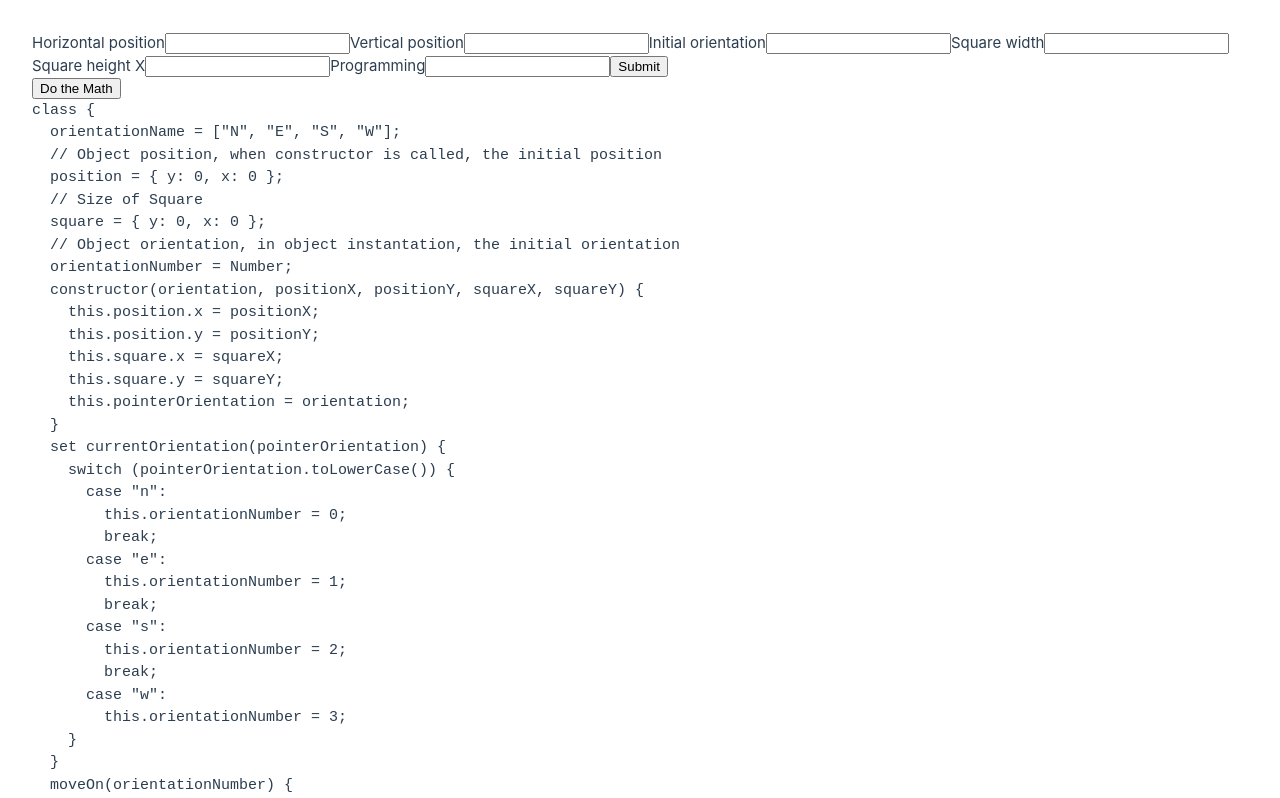
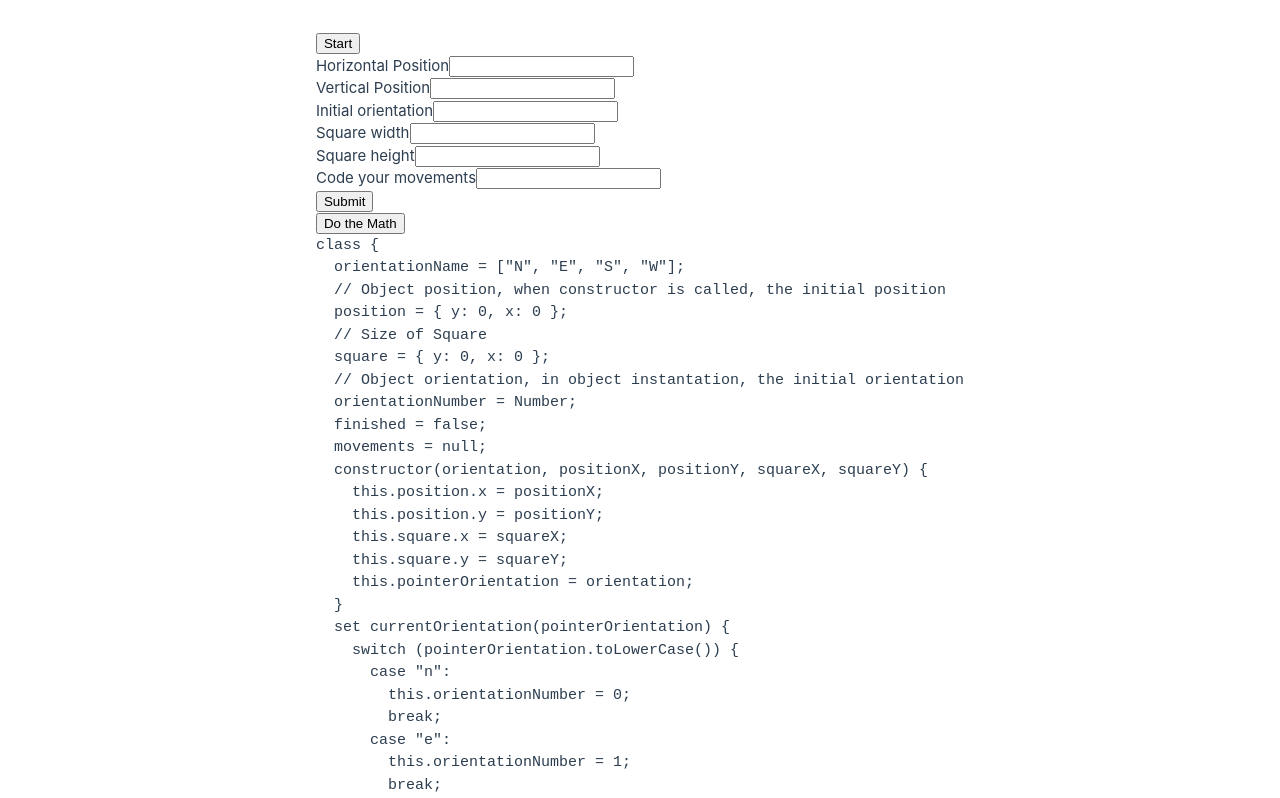
Before and after one commit to nooors/collision-vue3, a Vue app: page / in a window 1280 px wide. Shown: the top 798 px of the page. Built offline with nearby package versions, Linux system fonts and the light colour scheme.

Commit message:
we need to implemet the data output

```diff
--- a/src/components/HelloWorld.vue
+++ b/src/components/HelloWorld.vue
@@ -1,43 +1,30 @@
-<script setup>
-defineProps({
-  msg: {
-    type: String,
-    required: true
-  }
-})
+<script>
+export default {
+  data() {
+    return {
+      title: "Are Robert gonna crash in Marth?",
+      renderTitle: "",
+    };
+  },
+  methods: {
+    start() {
+      for (let i = 0; i < this.title.length; i++) {
+        this.renderTitle += this.title.charAt(i);
+        setTimeout(function () {
+          console.log(this.renderTitle);
+        }, 2000);
+        console.log(this.renderTitle);
+      }
+    },
+  },
+};
 </script>
 
 <template>
   <div class="greetings">
-    <h1 class="green">{{ msg }}</h1>
-    <h3>
-      You’ve successfully created a project with
-      <a target="_blank" href="https://vitejs.dev/">Vite</a> +
-      <a target="_blank" href="https://vuejs.org/">Vue 3</a>.
-    </h3>
+    <button @click="start">Start</button>
+    {{ renderTitle }}
   </div>
 </template>
 
-<style scoped>
-h1 {
-  font-weight: 500;
-  font-size: 2.6rem;
-  top: -10px;
-}
-
-h3 {
-  font-size: 1.2rem;
-}
-
-.greetings h1,
-.greetings h3 {
-  text-align: center;
-}
-
-@media (min-width: 1024px) {
-  .greetings h1,
-  .greetings h3 {
-    text-align: left;
-  }
-}
-</style>
+<style scoped></style>
--- /dev/null
+++ b/src/components/InputForm.vue
@@ -0,0 +1,29 @@
+<template>
+  <div class="form">
+    <label :for="label">{{ labelName }}</label>
+    <input type="text" :value="modelValue" @input="inputValidate" />
+  </div>
+</template>
+
+<script>
+export default {
+  name: "InputForm",
+  props: ["label", "labelName", "modelValue", "regExp"],
+  emits: ["update:modelValue"],
+  methods: {
+    // Only lets input characters that match with regular expres
+    inputValidate(event) {
+      const pattern = this.regExp;
+      pattern.test(event.data)
+        ? this.modelValue
+        : (event.target.value = event.target.value.slice(
+            0,
+            event.target.value.length - 1
+          ));
+      this.$emit("update:modelValue", event.target.value);
+    },
+  },
+};
+</script>
+
+<style></style>
--- /dev/null
+++ b/src/components/TheForm.vue
@@ -0,0 +1,90 @@
+<script>
+import InputForm from "@/components/InputForm.vue";
+export default {
+  name: "TheForm",
+  components: { InputForm },
+  data() {
+    return {
+      info: {
+        positionX: "",
+        positionY: "",
+        currentOrientation: "",
+        width: "",
+        height: "",
+        orders: "",
+      },
+      label: {
+        positionY: "positionY",
+        nameY: "Vertical Position",
+        positionX: "positionX",
+        nameX: "Horizontal Position",
+        height: "height",
+        nameHeight: "Square height",
+        width: "width",
+        nameWidth: "Square width",
+        orientation: "orientation",
+        nameOrientation: "Initial orientation",
+        orders: "orders",
+        nameOrders: "Code your movements",
+      },
+      numRegExp: /^[0-9]/,
+      orientationRegExp: /[neswNESW]/,
+      ordersRegExp: /[lraLRA]/,
+    };
+  },
+  methods: {
+    start: function () {
+      // Normailize data for class methods
+      this.info.currentOrientation = this.info.currentOrientation.toLowerCase();
+      this.info.orders = this.info.orders.toLowerCase();
+      this.$emit("setObject", this.info);
+    },
+  },
+};
+</script>
+
+<template>
+  <div class="container">
+    <div class="form" @submit.prevent="start">
+      <form class="form-group" @submit.prevent="inputData">
+        <input-form
+          :label="label.positionX"
+          :label-name="label.nameX"
+          v-model="info.positionX"
+          :reg-exp="numRegExp"
+        />
+        <input-form
+          :label="label.positionY"
+          :labelName="label.nameY"
+          v-model="info.positionY"
+          :reg-exp="numRegExp"
+        ></input-form>
+        <input-form
+          :label="label.orientation"
+          :label-name="label.nameOrientation"
+          v-model="info.currentOrientation"
+          :reg-exp="orientationRegExp"
+        />
+        <input-form
+          :label="label.width"
+          :label-name="label.nameWidth"
+          v-model="info.width"
+          :reg-exp="numRegExp"
+        />
+        <input-form
+          :label="label.height"
+          :labelName="label.nameHeight"
+          v-model="info.height"
+          :reg-exp="numRegExp"
+        />
+        <input-form
+          :label="label.orders"
+          :label-name="label.nameOrders"
+          v-model="info.orders"
+          :reg-exp="ordersRegExp"
+        />
+        <input type="submit" />
+      </form>
+    </div>
+  </div>
+</template>
--- a/src/components/TheWelcome.vue
+++ /dev/null
@@ -1,48 +0,0 @@
-<script>
-export default {
-  name: "TheWelcome",
-  data() {
-    return {
-      info: {
-        positionX: "",
-        positionY: "",
-        currentOrientation: "",
-        width: "",
-        height: "",
-        orders: "",
-      },
-    };
-  },
-  methods: {
-    start: function () {
-      this.$emit("setObject", this.info);
-    },
-  },
-};
-</script>
-
-<template>
-  <div class="container">
-    <div class="form" @submit.prevent="start">
-      <form class="form-group" @submit.prevent="inputData">
-        <label for="posssitionX">Horizontal position</label>
-        <input type="text" name="positionX" v-model="info.positionX" />
-        <label for="posssitionY">Vertical position</label>
-        <input type="text" name="positionY" v-model="info.positionY" />
-        <label for="orientation">Initial orientation</label>
-        <input
-          type="text"
-          name="orientation"
-          v-model="info.currentOrientation"
-        />
-        <label for="width">Square width</label>
-        <input type="text" name="width" v-model="info.width" />
-        <label for="height">Square height X</label>
-        <input type="text" name="height" v-model="info.height" />
-        <label for="orders">Programming</label>
-        <input type="text" name="orders" v-model="info.orders" />
-        <input type="submit" />
-      </form>
-    </div>
-  </div>
-</template>
--- a/src/utils/rover.js
+++ b/src/utils/rover.js
@@ -6,6 +6,8 @@ export default class Rover {
   square = { y: 0, x: 0 };
   // Object orientation, in object instantation, the initial orientation
   orientationNumber = Number;
+  finished = false;
+  movements = null;
 
   constructor(orientation, positionX, positionY, squareX, squareY) {
     this.position.x = positionX;
--- a/src/views/HomeView.vue
+++ b/src/views/HomeView.vue
@@ -1,9 +1,10 @@
 <script>
-import TheWelcome from "@/components/TheWelcome.vue";
+import TheForm from "@/components/TheForm.vue";
 import Rover from "@/utils/rover.js";
+import HelloWorld from "@/components/HelloWorld.vue";
 import { createConditionalExpression } from "@vue/compiler-core";
 export default {
-  components: { TheWelcome },
+  components: { TheForm, HelloWorld },
   data() {
     return {
       orders: "",
@@ -23,17 +24,13 @@ export default {
       );
       this.orders = info.orders;
       this.rover.currentOrientation = info.currentOrientation;
-      console.log(this.rover);
-      console.log(this.rover.currentOrientation);
       this.emitPayload = info.possitionX;
-      console.log(info);
-      console.log(info.target);
-      console.log(this.emitPayload);
     },
     doTheMath() {
       for (let i = 0; i <= this.orders.length - 1; i++) {
         switch (this.orders.charAt(i)) {
-          case "l" || "r":
+          case "l":
+          case "r":
             this.rover.rotate(this.orders.charAt(i));
           case "a":
             this.rover.moveOn(this.rover.orientationNumber);
@@ -45,21 +42,26 @@ export default {
           this.rover.position.y <= 0 ||
           this.rover.position.y >= this.rover.height
         ) {
-          this.colision();
+          this.colision(i + 1);
           break;
         }
       }
-      alert("endOfFoorLoop");
+      this.rover.finished = true;
+      this.rover.movements = i + 1;
       return this.rover;
     },
-    colision() {},
+    colision(movement) {
+      this.rover.finished = false;
+      this.rover.movements = movement;
+    },
   },
 };
 </script>
 
 <template>
   <main>
-    <TheWelcome @setObject="runRover" />
+    <hello-world />
+    <the-form @setObject="runRover" />
     <button class="btn" @click="doTheMath">Do the Math</button>
     <pre>{{ rover }}</pre>
   </main>
```
